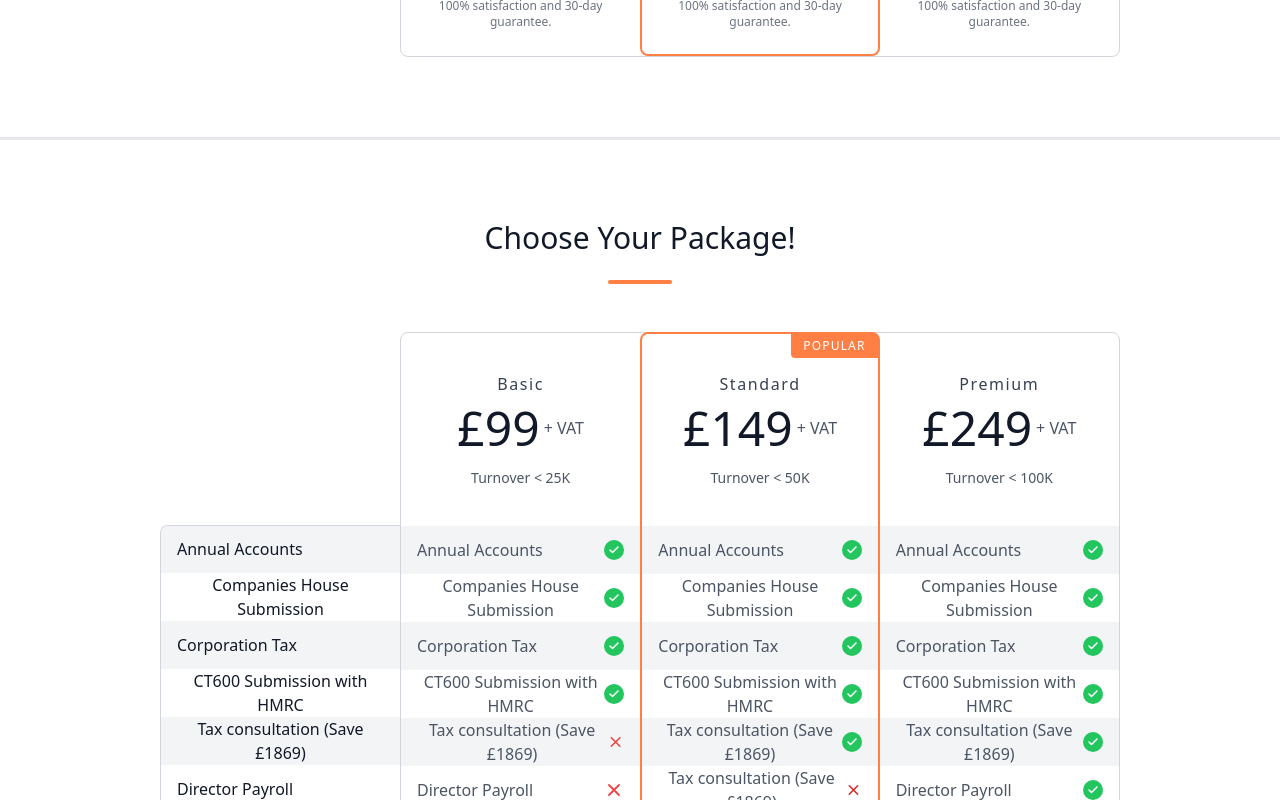
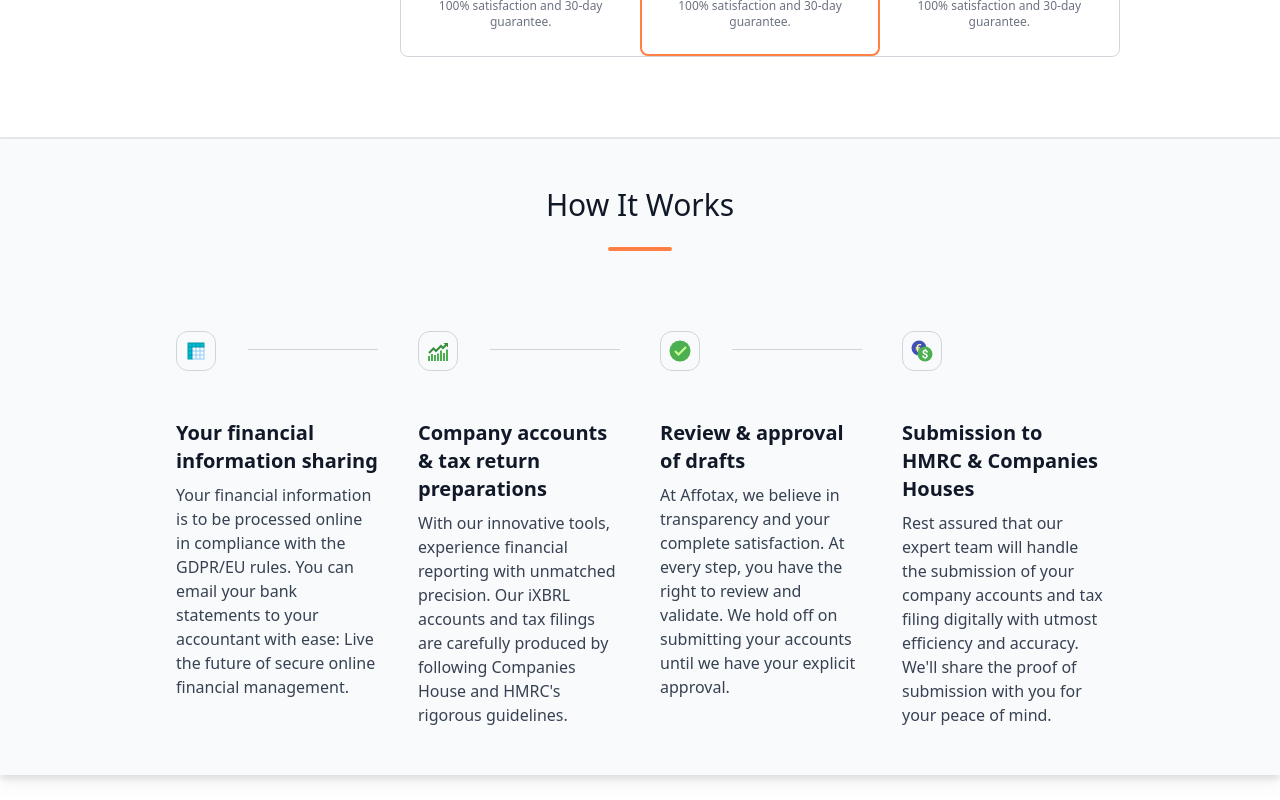
Before and after one commit to developeraffotax/affotax-website, a Next.js app: page / in a window 1280 px wide. Shown: the part 1660-2460 px from the top of the page. Built offline with nearby package versions, Linux system fonts and the light colour scheme; a web font is replaced by a local one.

Commit message:
hidden bug fix in pricing section

```diff
--- a/components/Home/Subpages/ChoosePackage.jsx
+++ b/components/Home/Subpages/ChoosePackage.jsx
@@ -505,7 +505,7 @@ export default function ChoosePackage() {
 
 
 
-<section className="text-gray-700 body-font w-full py-4 overflow-hidden border-t border-b-2  border-gray-200 px-80 max-2xl:px-40 max-xl:px-10 lg-hidden">
+<section className="text-gray-700 body-font w-full py-4 overflow-hidden border-t border-b-2  border-gray-200 px-80 max-2xl:px-40 max-xl:px-10 max-lg:block hidden">
 <div className="container  py-16 mx-auto">
    <div className="text-center mb-12">
        <h1 className="sm:text-3xl text-2xl font-medium title-font text-gray-900  mb-4">
```
